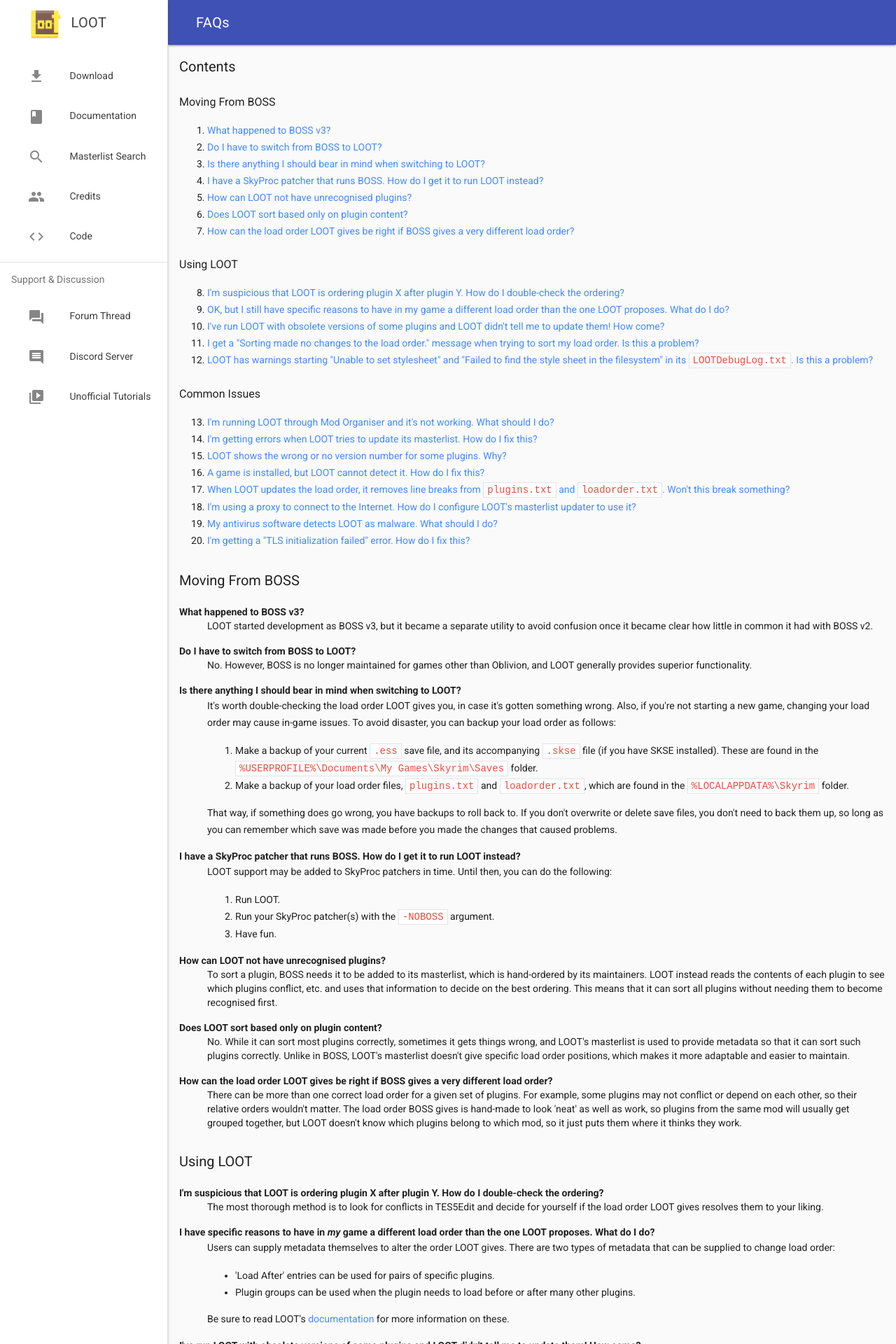
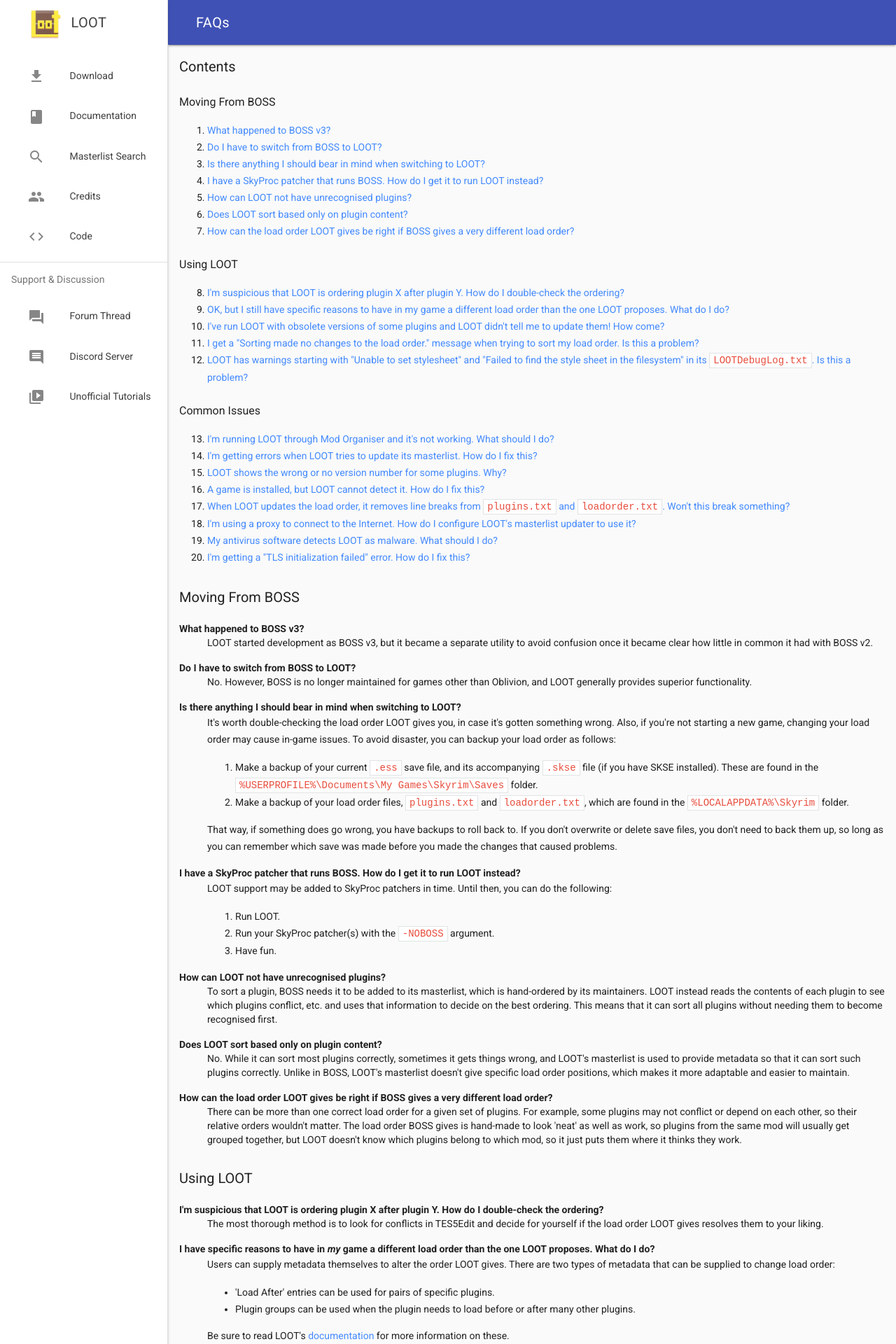
Before and after one commit to loot/loot.github.io, a Jekyll site: the page built from docs/help/LOOT-FAQs.html, in a window 1280 px wide. Shown: the top 1920 px of the page at 70% size. Built offline with Jekyll 4.4.1, drawn with Linux system fonts in a browser that asks for light colours; nearby versions of some CDN libraries.

Commit message:
Fix typo in `stylesheet-failure` Q/A
* Forgot a "with" in the ToC.

```diff
--- a/docs/help/LOOT-FAQs.html
+++ b/docs/help/LOOT-FAQs.html
@@ -24,7 +24,7 @@
   <li><a href="#different-load-order">OK, but I still have specific reasons to have in my game a different load order than the one LOOT proposes. What do I do?</a></li>
   <li><a href="#obsolete-versions">I've run LOOT with obsolete versions of some plugins and LOOT didn't tell me to update them! How come?</a></li>
   <li><a href="#sorting-no-changes">I get a "Sorting made no changes to the load order." message when trying to sort my load order. Is this a problem?</a></li>
-  <li><a href="#stylesheet-failure">LOOT has warnings starting "Unable to set stylesheet" and "Failed to find the style sheet in the filesystem" in its <code>LOOTDebugLog.txt</code>. Is this a problem?</a></li>
+  <li><a href="#stylesheet-failure">LOOT has warnings starting with "Unable to set stylesheet" and "Failed to find the style sheet in the filesystem" in its <code>LOOTDebugLog.txt</code>. Is this a problem?</a></li>
 </ol>
 
 <h4>Common Issues</h4>
```
